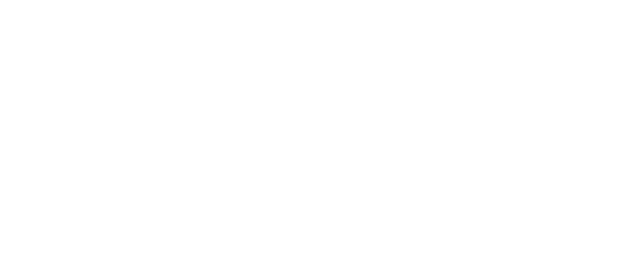
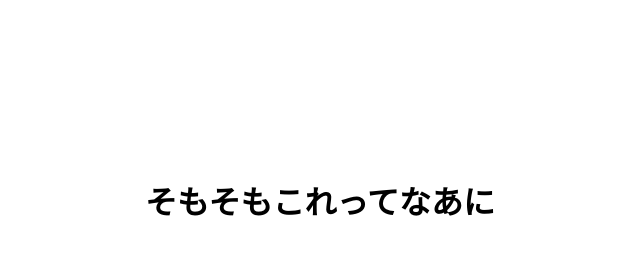
Before and after one commit to sinceseptember4/DC-010, a plain HTML site: page fes/explanation.html in a window 1280 px wide. Shown: the whole page, without its empty margins (320-960 px from the left). Drawn offline with Linux system fonts and the light colour scheme.

Commit message:
makeup style folder

```diff
--- a/fes/explanation.html
+++ b/fes/explanation.html
@@ -4,7 +4,9 @@
     <meta charset="UTF-8">
     <meta http-equiv="X-UA-Compatible" content="IE=edge">
     <meta name="viewport" content="width=device-width, initial-scale=1.0">
+    <link href="style/explanation.css" rel="stylesheet" />
     <title>そもそもこれなあに</title>
+
 </head>
 <script>
     //onload callback function（ページをロードした際に実行される関数）
@@ -21,14 +23,13 @@
     };
 </script>
 <body>
-    <div id="select">
-        <div id="outer">
-          <form id="inner" method="post" action="?">
+        <div class="partent">
+          <form class="child1" method="post" action="?">
               <div id="recaptcha">
             </div>
+            <h1>そもそもこれってなあに</h1>
           </form>
         </div>
-      </div>
 </body>
 <script src="https://www.google.com/recaptcha/api.js?onload=onloadCallback&render=explicit" async defer></script>
 <script>
@@ -36,6 +37,6 @@
     window.location.href = '/fes/index.html'
 }
 
-setTimeout(remind, 30000);
+setTimeout(remind, 300000);
 </script>
 </html>
--- /dev/null
+++ b/fes/style/explanation.css
@@ -0,0 +1,18 @@
+body {
+    margin: 0%;
+    height: 1000px;
+}
+
+.partent {
+
+    position: relative;
+    width: 100%;
+    height: 100%;
+}
+
+.child1 {
+    position: absolute;
+    top: 20%;
+    left: 50%;
+    transform: translateY(-50%) translateX(-50%);
+}
--- a/fes/style.css
+++ b/fes/style/index.css
@@ -36,3 +36,9 @@ body {
 #inner-success h1 {
     color: white;
 }
+#explanation-recaptcha {
+    position: absolute;
+    top: 50%;
+    left: 50%;
+    transform: translateY(-50%) translateX(-50%);
+}
```
Also changed, not shown: fes/index.html (+4 -1 lines), fes/image/DwOr-6XU8AAJtAG.jpg (added).
